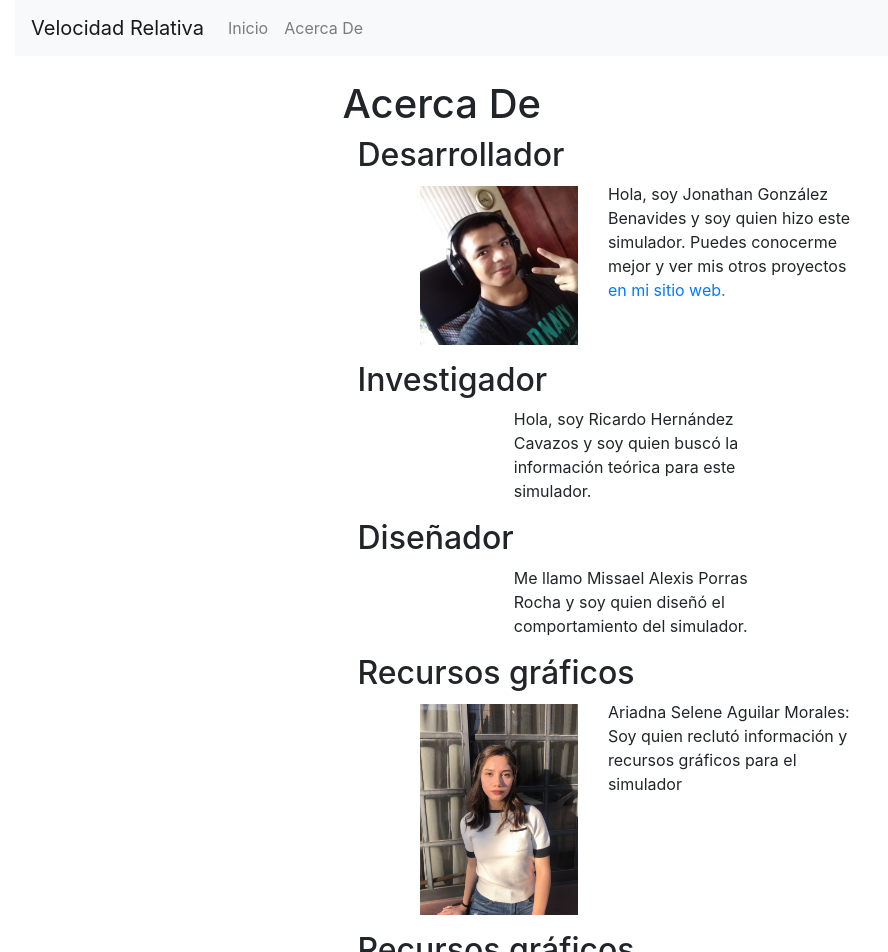
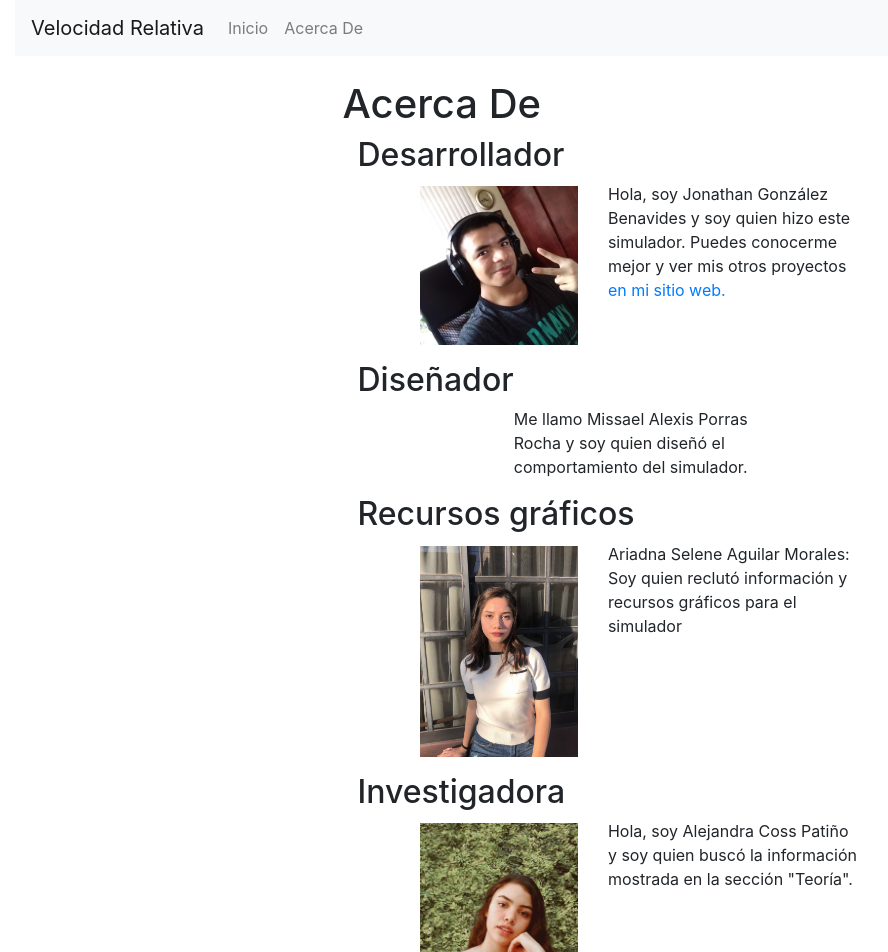
Before and after one commit to JonathanGzzBen/simulador-velocidad-relativa, a Next.js app in the folder src/: page /AcercaDe in a window 1280 px wide. Shown: the top 952 px of the page, without its empty margins (0-888 px from the left). Built offline with nearby package versions, Linux system fonts and the light colour scheme.

Commit message:
Remove Ricardo and change Alejandra's role

```diff
--- a/src/pages/AcercaDe.jsx
+++ b/src/pages/AcercaDe.jsx
@@ -16,19 +16,6 @@ const miembros = [
     imageUrl: "/images/jonathan.png",
     matricula: "1867000",
     carrera: "ITS",
-  },
-  {
-    title: "Investigador",
-    nombre: "Ricardo Hernández Cavazos",
-    description: (
-      <p>
-        Hola, soy Ricardo Hernández Cavazos y soy quien buscó la información
-        teórica para este simulador.
-      </p>
-    ),
-    imageUrl: "",
-    matricula: "1919238",
-    carrera: "IMT",
   },
   {
     title: "Diseñador",
@@ -57,12 +44,12 @@ const miembros = [
     carrera: "IAS",
   },
   {
-    title: "Recursos gráficos",
+    title: "Investigadora",
     nombre: "Alejandra Coss Patiño",
     description: (
       <p>
-        Hola, soy Alejandra Coss Patiño y soy quien buscó los recurso gráficos
-        utilizados en la investigación.
+        Hola, soy Alejandra Coss Patiño y soy quien buscó la información
+        mostrada en la sección "Teoría".
       </p>
     ),
     imageUrl: "/images/alejandra.jpeg",
```
